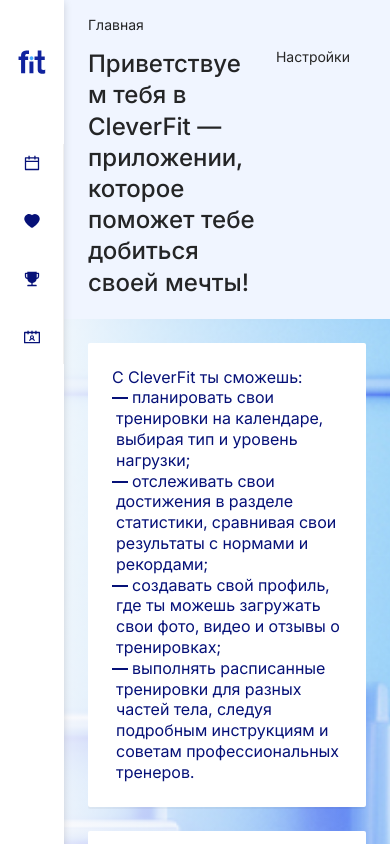
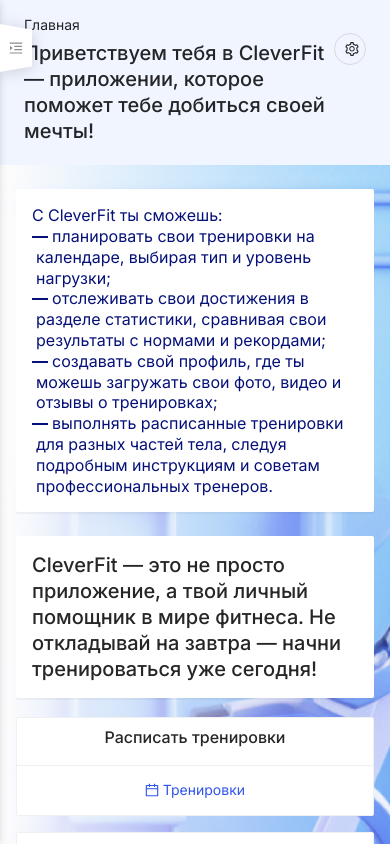
Before and after one commit to ClevertecFrontendLab/TarasiukDima, a React (Vite) app: page /#/ in a window 390 px wide. Shown: the top 844 px of the page. Built offline with nearby package versions, Linux system fonts and the light colour scheme.

Commit message:
feat: add > 540 adaptive

```diff
--- a/src/assets/scss/_variables.scss
+++ b/src/assets/scss/_variables.scss
@@ -1,85 +1,10 @@
 $width-sidebar: 208px;
 $black: #262626;
+$white: #fff;
+$grey: #8c8c8c;
+$primary: #2f54eb;
 
-$character-light-title-85: #262626;
-$character-light-primary-85: #262626;
-$character-light-secondary-45: #8c8c8c;
-$character-light-disable-25: #bfbfbf;
 $character-light-border: #d9d9d9;
 $character-light-dividers: #f0f0f0;
-$character-light-background: #f5f5f5;
-$character-light-table-header: #fafafa;
-$character-light-error: #ff4d4f;
-$character-light-warning: #faad14;
-$character-light-link: #1890ff;
-$character-light-success: #52c41a;
-$character-light-red-4: #ff7875;
-$character-light-primary-inverse: #fff;
-$character-light-sider-background: #fff;
 $primary-light-1: #f0f5ff;
-$primary-light-2: #d6e4ff;
-$primary-light-3: #adc6ff;
-$primary-light-4: #85a5ff;
-$primary-light-5: #597ef7;
-$primary-light-6: #2f54eb;
-$primary-light-7: #1d39c4;
-$primary-light-8: #10239e;
 $primary-light-9: #061178;
-$primary-light-10: #030852;
-$blue-light-1: #e6f7ff;
-$blue-light-2: #bae7ff;
-$blue-light-3: #91d5ff;
-$blue-light-4: #69c0ff;
-$blue-light-5: #40a9ff;
-$blue-light-6: #1890ff;
-$blue-light-7: #096dd9;
-$blue-light-8: #0050b3;
-$blue-light-9: #003a8c;
-$blue-light-10: #002766;
-$neutral-gray-1: #fff;
-$neutral-gray-2: #fafafa;
-$neutral-gray-3: #f5f5f5;
-$neutral-gray-4: #f0f0f0;
-$neutral-gray-5: #d9d9d9;
-$neutral-gray-6: #bfbfbf;
-$neutral-gray-7: #8c8c8c;
-$neutral-gray-8: #595959;
-$neutral-gray-9: #434343;
-$neutral-gray-10: #262626;
-$neutral-gray-11: #1f1f1f;
-$neutral-gray-12: #141414;
-$neutral-gray-13: #000;
-$primary-dark-1: #131629;
-$primary-dark-2: #161d40;
-$primary-dark-3: #1c2755;
-$primary-dark-4: #203175;
-$primary-dark-5: #263ea0;
-$primary-dark-6: #2b4acb;
-$primary-dark-7: #5273e0;
-$primary-dark-8: #7f9ef3;
-$primary-dark-9: #a8c1f8;
-$primary-dark-10: #d2e0fa;
-$blue-dark-1: #111d2c;
-$blue-dark-2: #112a45;
-$blue-dark-3: #15395b;
-$blue-dark-4: #164c7e;
-$blue-dark-5: #1765ad;
-$blue-dark-6: #177ddc;
-$blue-dark-7: #3c9ae8;
-$blue-dark-8: #65b7f3;
-$blue-dark-9: #8dcff8;
-$blue-dark-10: #b7e3fa;
-$character-dark-title-85: #dbdbdb;
-$character-dark-primary-85: #dbdbdb;
-$character-dark-secondary-45: #7c7c7c;
-$character-dark-disable-25: #5a5a5a;
-$character-dark-border: #434343;
-$character-dark-dividers: #303030;
-$character-dark-background: #262626;
-$character-dark-table-header: #1c1c1c;
-$character-dark-error: #a61d24;
-$character-dark-warning: #d89614;
-$character-dark-success: #49aa19;
-$character-dark-link: #177ddc;
-$character-dark-red-4: #791a1f;
-$character-dark-sider-background: #111d2c;
--- a/src/components/Logo/logo.scss
+++ b/src/components/Logo/logo.scss
@@ -19,3 +19,10 @@
         height: 100%;
     }
 }
+
+@media (max-width: 575px) {
+    .logo {
+        height: 50px;
+    }
+
+}
--- a/src/components/Sidebar/sidebar.scss
+++ b/src/components/Sidebar/sidebar.scss
@@ -18,7 +18,7 @@
             right: 0;
             bottom: 0;
             z-index: -1;
-            background-color: $character-light-primary-inverse;
+            background-color: $white;
         }
     }
 
@@ -43,7 +43,7 @@
         background-size: 100% 100%;
 
         svg {
-            fill: $character-light-secondary-45;
+            fill: $grey;
         }
     }
 
@@ -57,7 +57,7 @@
         border: none;
         box-shadow: inset 0 1px 0 0 $character-light-dividers;
         text-align: left;
-        color: $character-light-title-85;
+        color: $black;
         overflow: hidden;
 
         span:nth-child(2) {
@@ -65,3 +65,41 @@
         }
     }
 }
+
+@media (max-width: 575px) {
+    aside.sider {
+       position: fixed;
+       top: 0;
+       left: 0;
+       width: 106px!important;
+       min-width: 106px!important;
+       height: 100%;
+
+       &.ant-layout-sider-collapsed {
+        left: -106px;
+       }
+
+        .sider__logo {
+            margin-top: 0;
+            margin-bottom: 16px;
+        }
+
+        .trigger {
+            top: 24px;
+            width: 32px;
+            height: 48px;
+            transform: translateY(0);
+            background-image: url(./switch_icon_mobile.svg);
+        }
+
+        a.exit {
+            svg {
+                display: none;
+            }
+
+            span:nth-child(2) {
+                margin-left: 16px;
+            }
+        }
+    }
+}
--- a/src/components/SiteNavigation/site-navigation.scss
+++ b/src/components/SiteNavigation/site-navigation.scss
@@ -3,7 +3,7 @@
 ul.navigation {
     width: 100%;
     font-size: 14px;
-    color: $character-light-title-85;
+    color: $black;
     line-height: 1.3;
 
     li.ant-menu-item {
@@ -28,3 +28,26 @@
         }
     }
 }
+
+
+@media (max-width: 575px) {
+    ul.navigation {
+        li.ant-menu-item {
+            padding-left: 8px !important;
+            padding-right: 2px;
+
+            &:not(:last-child) {
+                margin-bottom: 8px;
+            }
+
+            svg {
+                display: none;
+            }
+
+            span {
+                margin: 0;
+                min-width: auto;
+            }
+        }
+    }
+}
--- a/src/index.scss
+++ b/src/index.scss
@@ -8,7 +8,7 @@
     text-rendering: optimizeLegibility;
     -webkit-font-smoothing: antialiased;
     -moz-osx-font-smoothing: grayscale;
-    color: $character-light-title-85;
+    color: $black;
 }
 
 
@@ -22,5 +22,5 @@
 }
 
 a {
-    color: $primary-light-6;
+    color: $primary;
 }
--- a/src/pages/main-page/home-content/home-content.scss
+++ b/src/pages/main-page/home-content/home-content.scss
@@ -25,7 +25,7 @@
         }
 
         &_settings {
-            color: $character-light-title-85;
+            color: $black;
             transform: translateY(-7px);
         }
     }
@@ -40,7 +40,7 @@
             line-height: 1.3;
             border-radius: 2px;
             box-shadow: 0 2px 0 0 rgba(0, 0, 0, 0.04);
-            background-color: $character-light-primary-inverse;
+            background-color: $white;
 
             &.able-item {
                 margin-bottom: 24px;
@@ -84,7 +84,7 @@
                 font-weight: 500;
                 line-height: 1.3;
                 font-size: 20px;
-                color: $character-light-title-85;
+                color: $black;
             }
         }
 
@@ -120,7 +120,7 @@
             height: auto;
             padding: 7px 12px;
             font-size: 16px;
-            color: $primary-light-6;
+            color: $primary;
         }
 
         .page-layout__footer_downloads {
@@ -137,11 +137,11 @@
                     display: block;
                     font-size: 16px;
                     margin-bottom: 8px;
-                    color: $primary-light-6;
+                    color: $primary;
                 }
 
                 .ant-typography {
-                    color: $character-light-secondary-45;
+                    color: $grey;
                 }
             }
 
@@ -185,3 +185,75 @@
         }
     }
 }
+
+@media (max-width: 575px) {
+    body .page-layout {
+        .page-layout__header {
+            &_current-link {
+                margin-bottom: 6px;
+            }
+
+            .page-layout__header_title {
+                max-width: calc(100% - 32px);
+                font-size: 20px;
+            }
+
+            &_settings {
+                width: 32px;
+                height: 32px;
+                border: 1px solid $character-light-border;
+                padding: 4px 10px;
+                border-radius: 50%;
+
+                svg {
+                    display: block;
+                }
+
+                span:nth-child(2) {
+                    display: none;
+                }
+            }
+        }
+
+        .page-layout__content {
+            padding-left: 16px;
+            padding-right: 16px;
+            padding-bottom: 14px;
+
+            .page-layout__content_item {
+                padding: 16px;
+
+                &.able-item {
+                    ul {
+                        letter-spacing: 0.003rem;
+                    }
+                }
+            }
+
+            .page-layout__content_cards {
+                .cards__item {
+                    margin-bottom: 10px;
+                }
+            }
+        }
+
+        .page-layout__footer {
+            padding: 0 16px 24px;
+
+            .page-layout__footer_line {
+                flex-direction: column;
+                align-items: center;
+            }
+
+            .page-layout__footer_reviews {
+                order: 2;
+                margin-top: 22px;
+            }
+
+            .page-layout__footer_downloads {
+                width: 100%;
+                text-align: center;
+            }
+        }
+    }
+}
--- a/src/pages/main-page/home-content/home-content.tsx
+++ b/src/pages/main-page/home-content/home-content.tsx
@@ -40,7 +40,7 @@
                 </Paragraph>
 
                 <List
-                    grid={{ gutter: 16, column: 3 }}
+                    grid={{ gutter: 16, column: 3, xs: 1, }}
                     dataSource={cardsData}
                     className='page-layout__content_cards'
                     renderItem={(item) => (
@@ -54,7 +54,7 @@
             </Content>
 
             <Footer className='page-layout__footer'>
-                <Row justify='space-between' align='bottom'>
+                <Row justify='space-between' align='bottom' className='page-layout__footer_line'>
                     <Button type='link' className='page-layout__footer_reviews'>
                         Смотреть отзывы
                     </Button>
```
Also changed, not shown: src/components/Sidebar/switch_icon_mobile.svg (added).
